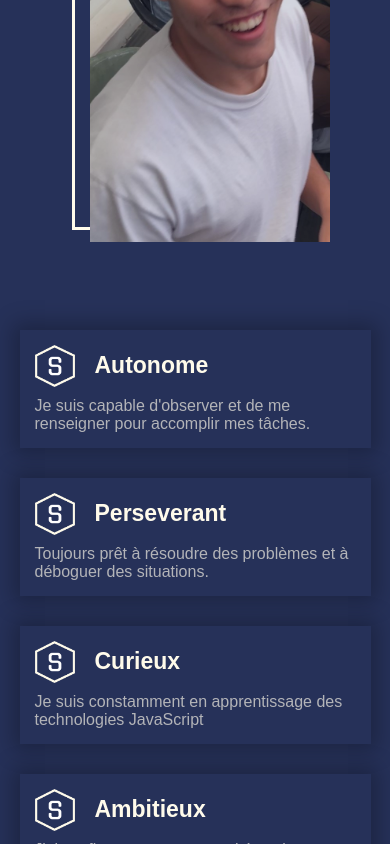
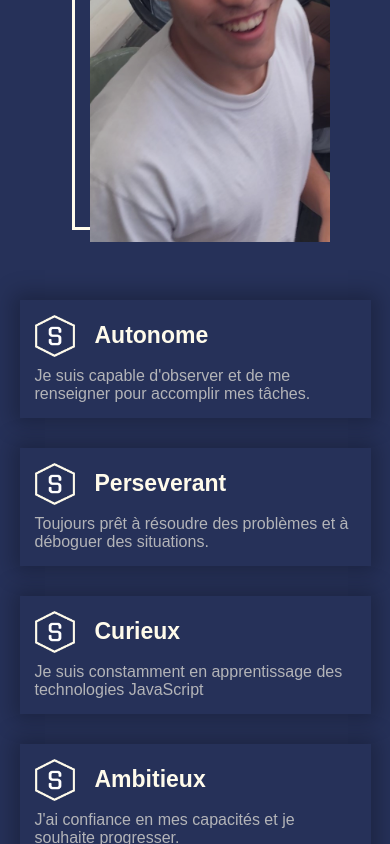
Before and after one commit to Sail-Cpu/portfolio-v2, a React (Create React App) app: page / in a window 390 px wide. Shown: the part 1445-2289 px from the top of the page. Built offline with nearby package versions, Linux system fonts and the light colour scheme.

Commit message:
Update Me responsive

```diff
--- a/src/pages/section/Me.js
+++ b/src/pages/section/Me.js
@@ -22,16 +22,22 @@ const StyledMe = styled.section`
     display: grid;
     grid-template-columns: repeat(auto-fill, minmax(220px, 1fr));
     grid-gap: 30px;
-    margin-top: 100px;
+    margin-top: 150px;
     font-family: sans-serif;
     font-size: 16px;
   }
   @media screen and (max-width: 800px) {
     margin-top: 20px;
+    .me-value{
+      margin-top: 100px;
+    }
   }
   @media screen and (max-width: 600px) {
     .me-content {
       flex-direction: column;
+    }
+    .me-value{
+      margin-top: 70px;
     }
   }
 `;
```
